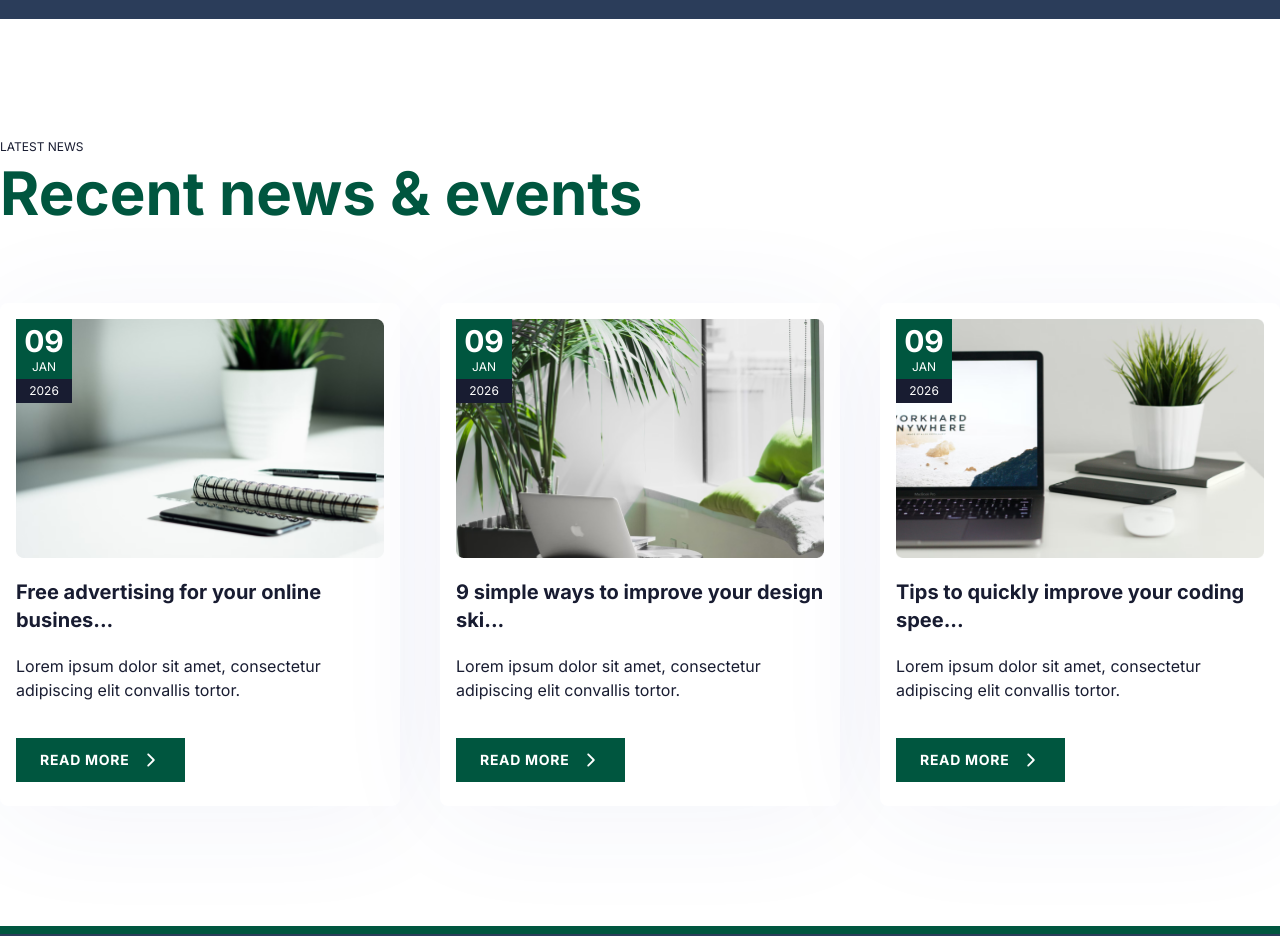
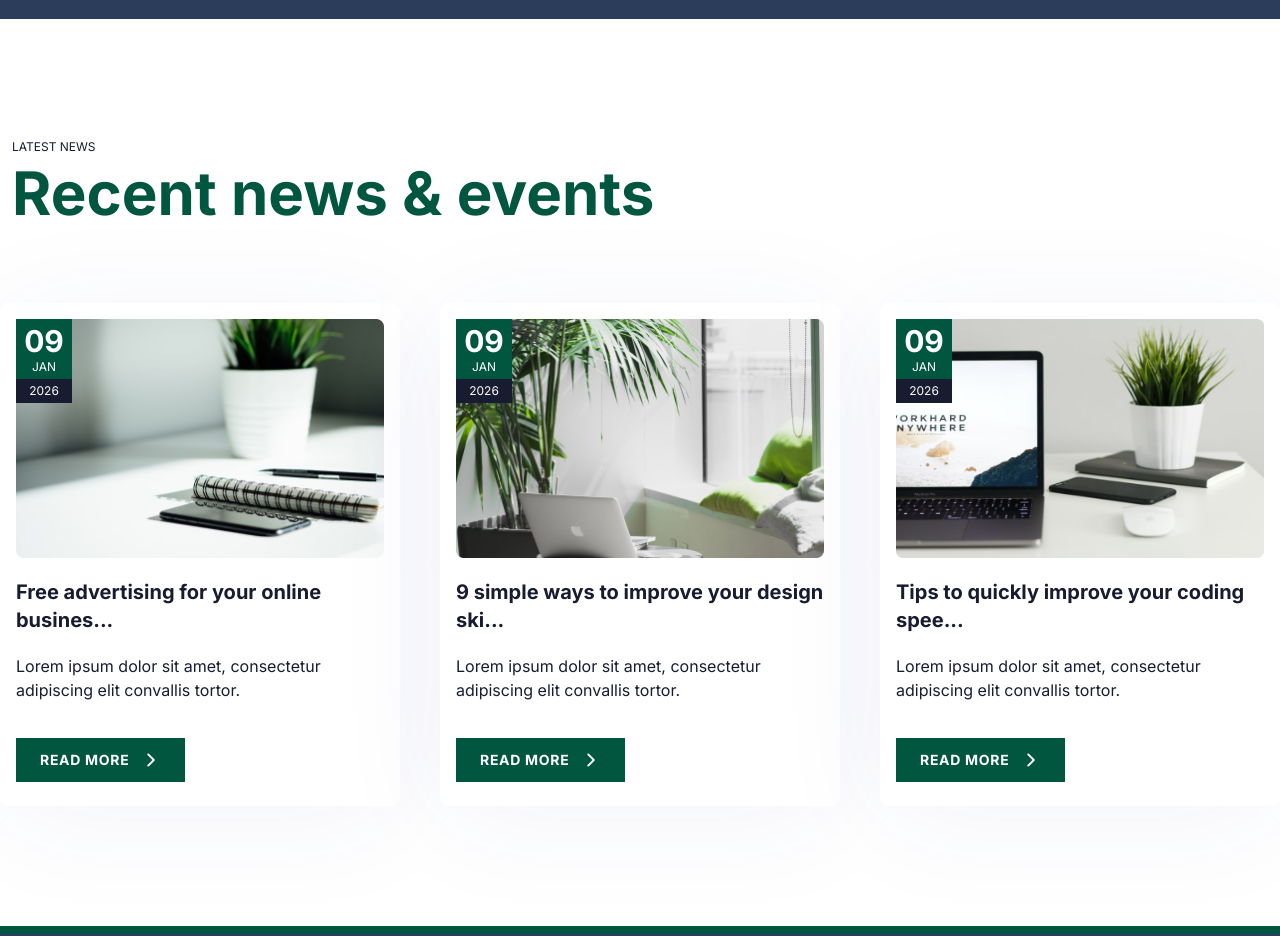
Before and after one commit to devco-apps/securico, a Next.js app: page / in a window 1280 px wide. Shown: the part 3500-4436 px from the top of the page. Built offline with nearby package versions, Linux system fonts and the light colour scheme.

Commit message:
style(news): add horizontal padding to header

```diff
--- a/components/News/index.tsx
+++ b/components/News/index.tsx
@@ -7,7 +7,7 @@ const News = async () => {
   return (
     <Section className="py-20 lg:py-25 xl:py-30">
       <div className="max-w-7xl mx-auto flex flex-col gap-20">
-        <div className="text-black">
+        <div className="text-black px-3">
           <p className="text-xs mb-2 uppercase">Latest News</p>
           <p className='text-3xl font-bold text-primary md:text-4xl lg:text-6xl'>Recent news &amp; events</p>
         </div>
```
